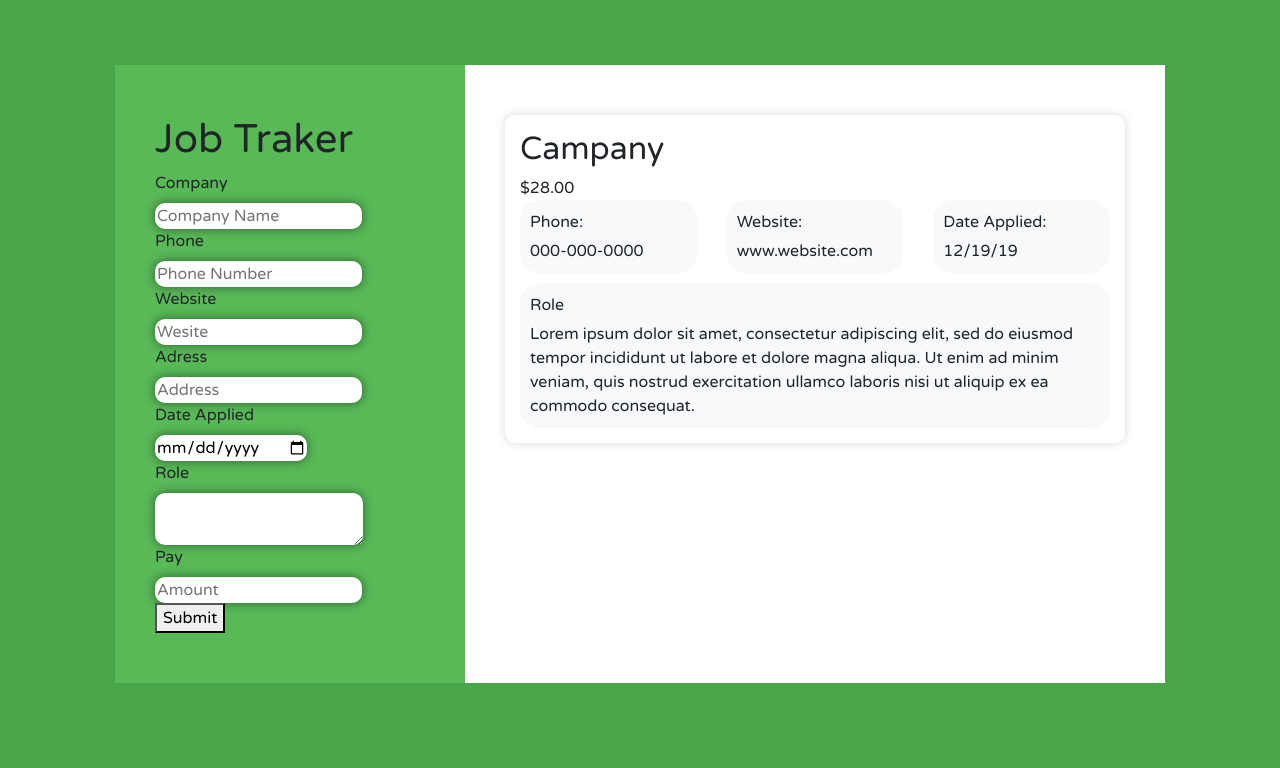
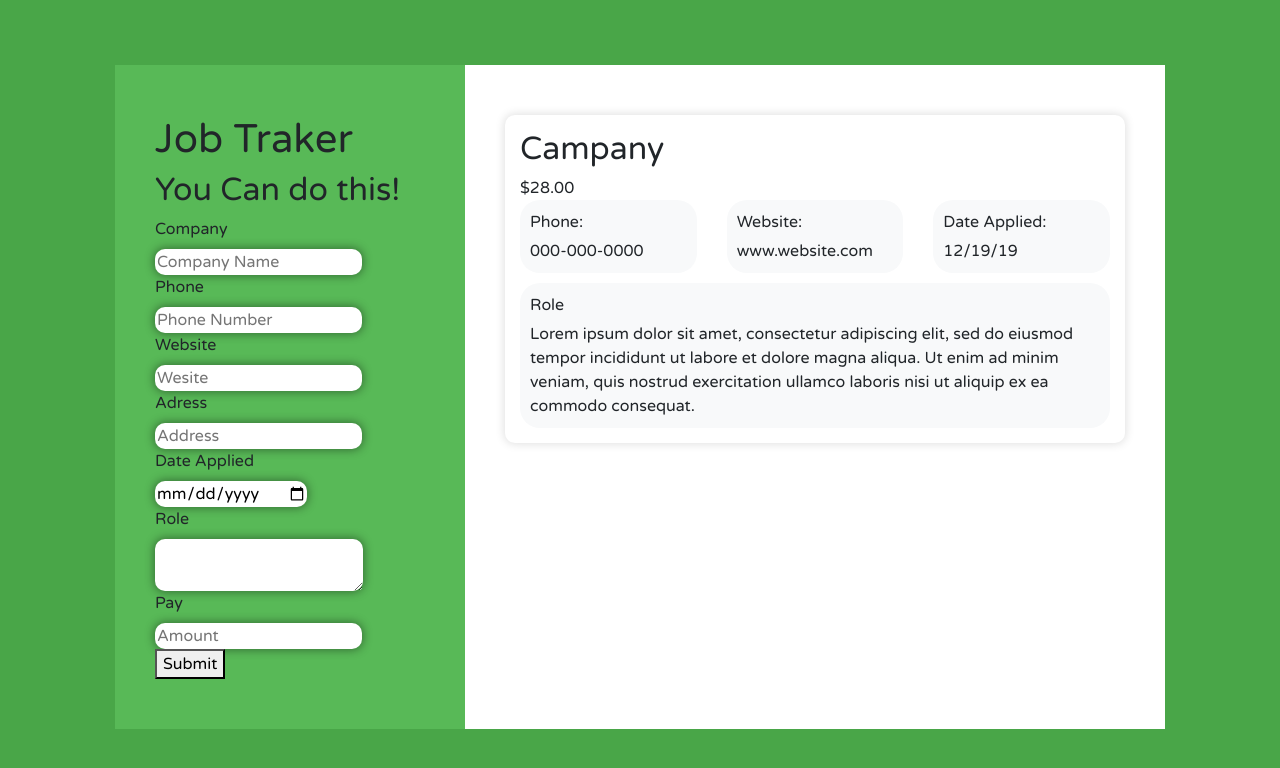
Before and after one commit to pitbull90/job-search-app, a plain HTML site: page index.html in a window 1280 px wide. Drawn offline with nearby package versions, Linux system fonts and the light colour scheme.

Commit message:
This will add another h2

```diff
--- a/index.html
+++ b/index.html
@@ -21,6 +21,7 @@
             <div class="row" style="min-height: 500px;">
                 <div class="col-md-4 col-input">
                     <h1>Job Traker</h1>
+                    <h2>You Can do this!</h2>
                     <form>
                         <label>Company</label>
                         <input id="company" type="text" placeholder="Company Name">
```
